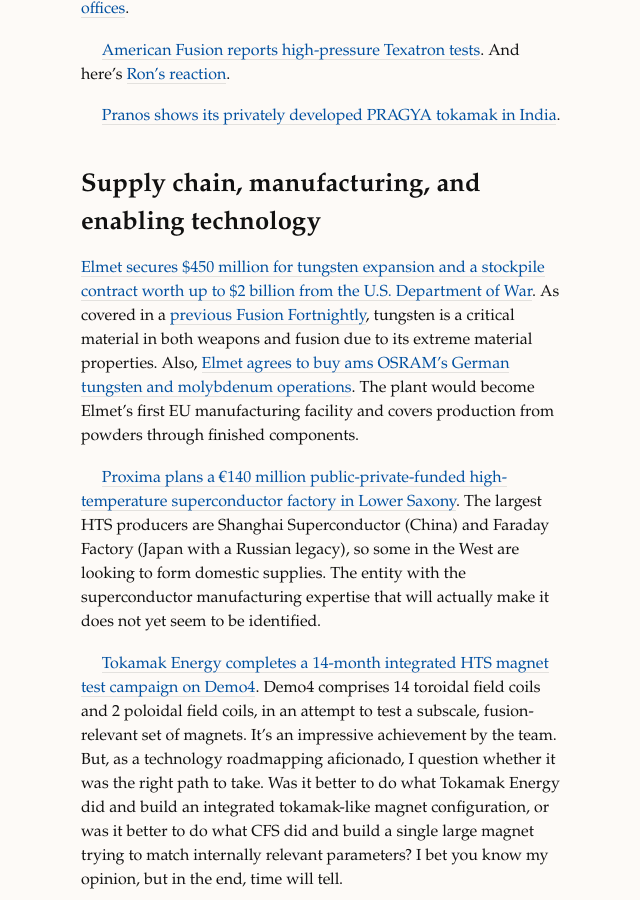
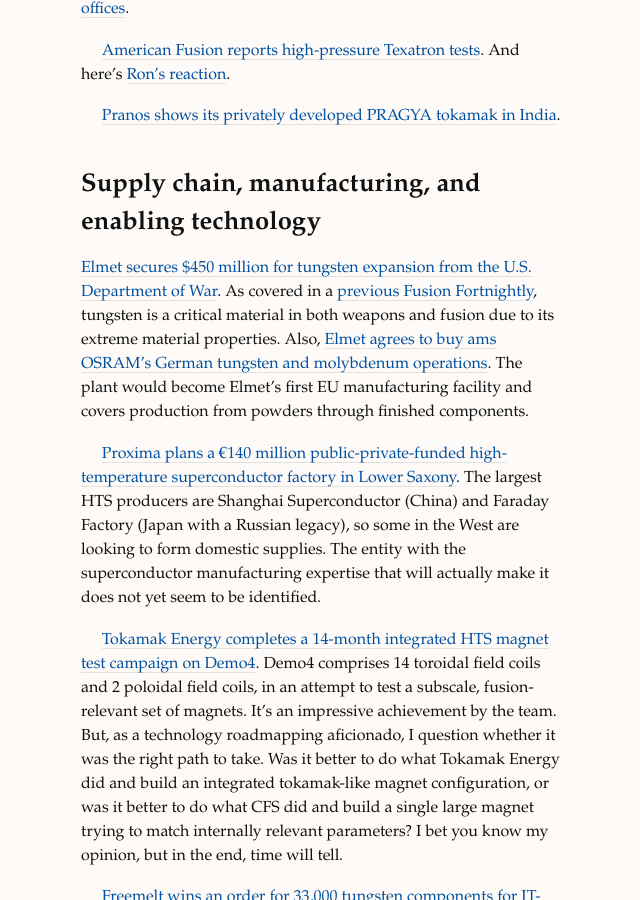
Before and after one commit to dan-ftp/fusion-conclusion, a Jekyll site: the page built from _posts/2026-09-15-Fusion-Fortnightly-2026-09-15.md, in a window 1280 px wide and 900 px high, scrolled down 2315 px. Shown: the whole window, without its empty margins (175-815 px from the left). Built offline with Jekyll 4.4.1, drawn with Linux system fonts in a browser that asks for light colours.

Commit message:
Update 2026-09-15-Fusion-Fortnightly-2026-09-15.md

```diff
--- a/_posts/2026-09-15-Fusion-Fortnightly-2026-09-15.md
+++ b/_posts/2026-09-15-Fusion-Fortnightly-2026-09-15.md
@@ -46,7 +46,7 @@
 
 ## Supply chain, manufacturing, and enabling technology
 
-[Elmet secures <span>$</span>450 million for tungsten expansion and a stockpile contract worth up to <span>$</span>2 billion from the U.S. Department of War](https://investors.theelmetgroup.com/news-events/press-releases/detail/168/department-of-war-makes-landmark-450-million-committed-investment-in-the-elmet-group-to-secure-americas-tungsten-supply-chain). As covered in a [previous Fusion Fortnightly](https://www.fusionconclusion.com/Fusion-Fortnightly-2026-07-07/), tungsten is a critical material in both weapons and fusion due to its extreme material properties. Also, [Elmet agrees to buy ams OSRAM’s German tungsten and molybdenum operations](https://www.elmettechnologies.com/manufacturing/elmet-signs-agreement-to-acquire-ams-osram-schwabmunchen/). The plant would become Elmet’s first EU manufacturing facility and covers production from powders through finished components.
+[Elmet secures <span>$</span>450 million for tungsten expansion from the U.S. Department of War](https://investors.theelmetgroup.com/news-events/press-releases/detail/168/department-of-war-makes-landmark-450-million-committed-investment-in-the-elmet-group-to-secure-americas-tungsten-supply-chain). As covered in a [previous Fusion Fortnightly](https://www.fusionconclusion.com/Fusion-Fortnightly-2026-07-07/), tungsten is a critical material in both weapons and fusion due to its extreme material properties. Also, [Elmet agrees to buy ams OSRAM’s German tungsten and molybdenum operations](https://www.elmettechnologies.com/manufacturing/elmet-signs-agreement-to-acquire-ams-osram-schwabmunchen/). The plant would become Elmet’s first EU manufacturing facility and covers production from powders through finished components.
 
 [Proxima plans a €140 million public-private-funded high-temperature superconductor factory in Lower Saxony](https://www.proximafusion.com/press-news/lower-saxony-sign-mou-first-large-scale-fusion-grade-hts-tape-facility). The largest HTS producers are Shanghai Superconductor (China) and Faraday Factory (Japan with a Russian legacy), so some in the West are looking to form domestic supplies. The entity with the superconductor manufacturing expertise that will actually make it does not yet seem to be identified.
 
```
